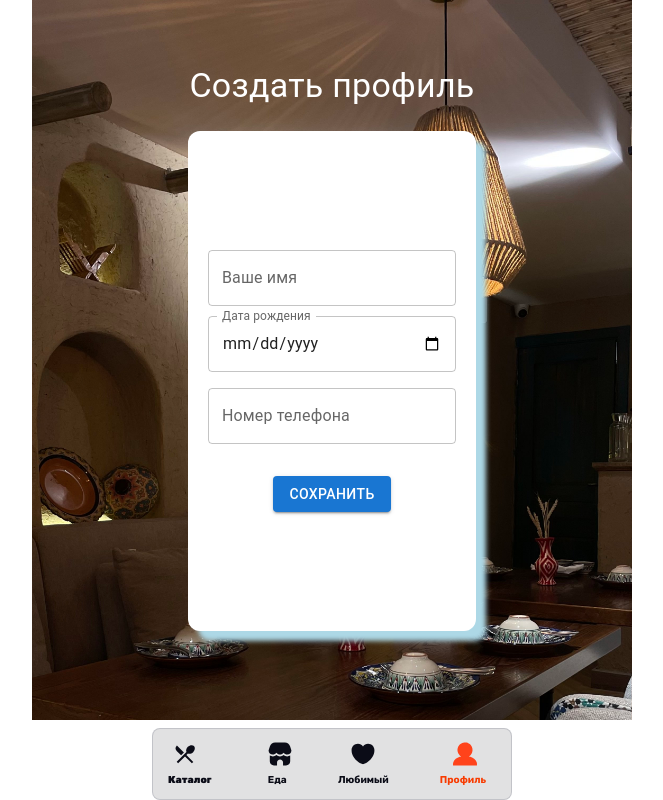
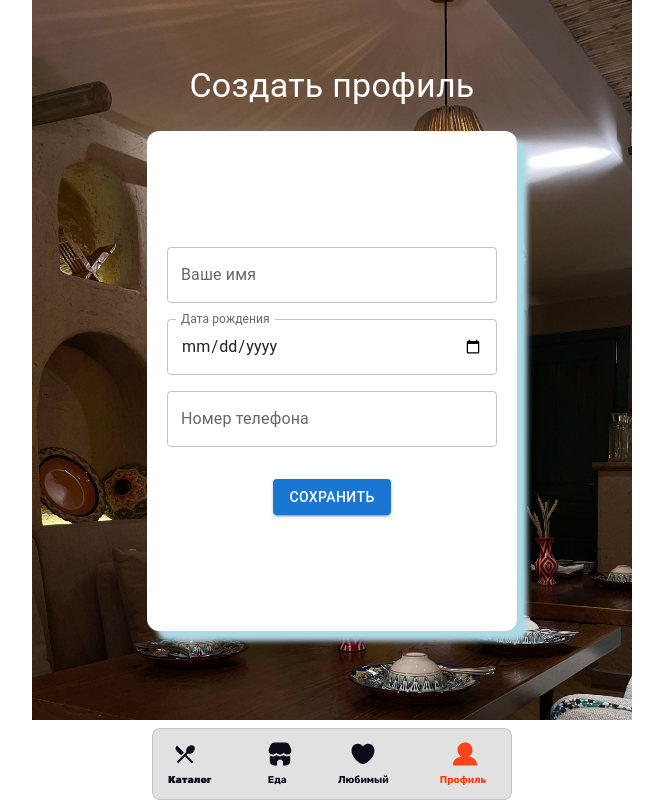
Before and after one commit to yoljasro/milliyfront, a Next.js app: page /profile in a window 1280 px wide. Shown: the whole page, without its empty margins (308-971 px from the left). Built offline with nearby package versions, Linux system fonts and the light colour scheme.

Commit message:
change size

```diff
--- a/src/pages/profile.tsx
+++ b/src/pages/profile.tsx
@@ -199,7 +199,7 @@ const Profile: React.FC = () => {
                 ) : (
                     <>
                         {!showDashboard && !isEditing && (
-                            <Box sx={{ display: 'flex', flexDirection: 'column', justifyContent: "center", alignContent: 'center', alignItems: "center", gap: 2, mt: 3, padding: "20px", height: "500px", background: '#fff', borderRadius: "12px" , boxShadow: "10px 10px 5px lightblue" }}>
+                            <Box sx={{ display: 'flex', flexDirection: 'column', justifyContent: "center", width: "370px", alignContent: 'center', alignItems: "center", gap: 2, mt: 3, padding: "20px", height: "500px", background: '#fff', borderRadius: "12px" , boxShadow: "10px 10px 5px lightblue" }}>
                                 <StyledTextField
                                     className={styles.input}
                                     label="Ваше имя"
--- a/src/styles/profile.module.css
+++ b/src/styles/profile.module.css
@@ -12,6 +12,6 @@
 }
 
 .input{
-    width: 350px;
-    height: 50px;
+    /* width: 350px;
+    height: 50px; */
 }
```
